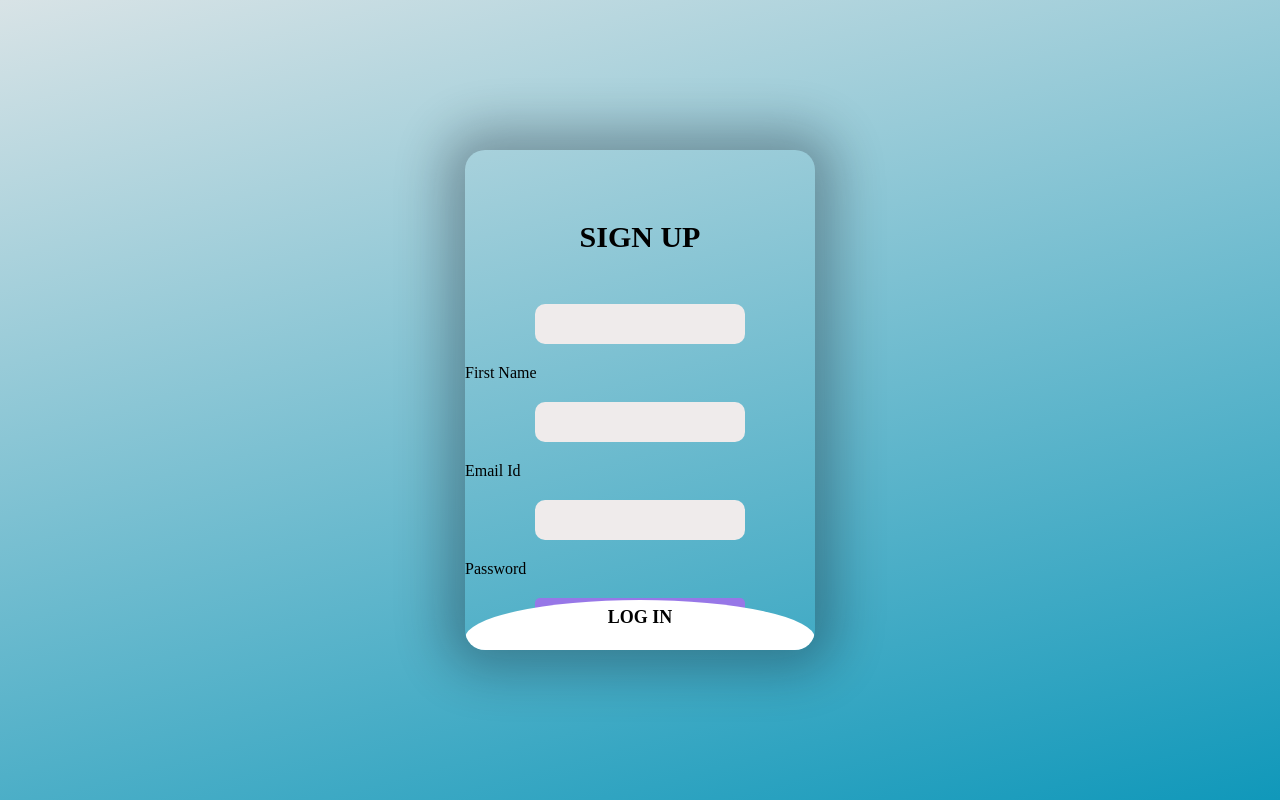
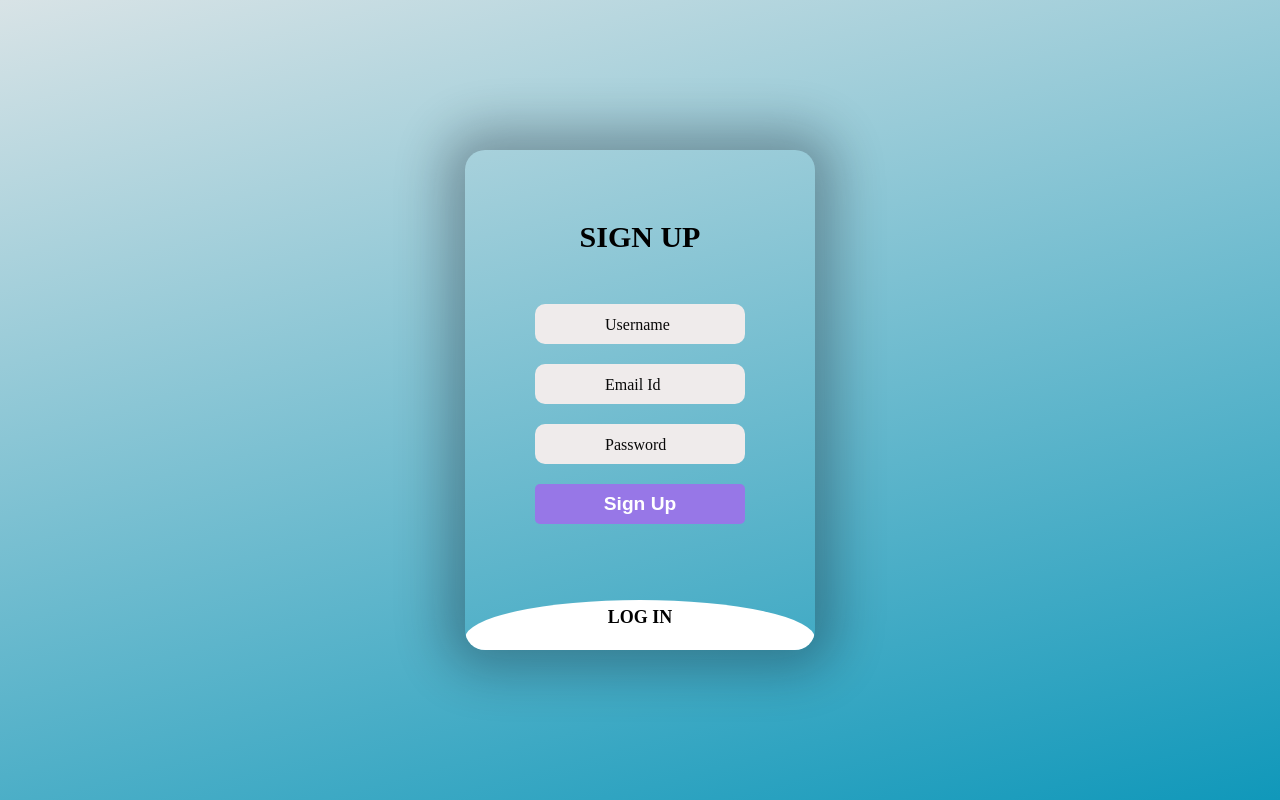
Before and after one commit to a6dubey/login, a plain HTML site: page index.html in a window 1280 px wide. Drawn offline with Linux system fonts and the light colour scheme.

Commit message:
Update index.html

```diff
--- a/index.html
+++ b/index.html
@@ -16,15 +16,15 @@
                 <label for="chk">SIGN UP</label>
                 <div>
                     <input type="text"  required="required" >
-                    <span> First Name</span>
+                    <div class="names"> Username</div>
                  </div>
                 <div>
                     <input type="email"  required="required" " >
-                    <span> Email Id</span>
+                    <div class="names"> Email Id</div>
                 </div>
                 <div>
                     <input type="password"   required="required" >
-                    <span> Password</span>
+                    <div class="names"> Password</div >
                 </div>
                 <button >Sign Up</button>
             </form>
@@ -36,11 +36,11 @@
                 <label for="chk">LOG IN</label>
                 <div>
                     <input type="text"  required="required" >
-                    <span> First Name</span>
+                    <div class="names"> Username</div>
                  </div>
                 <div>
                     <input type="password" required="required" >
-                    <span> Password</span>
+                    <div class="names"> Password</div>
                 </div>
                 <button >Log In</button>
             </form>
```
